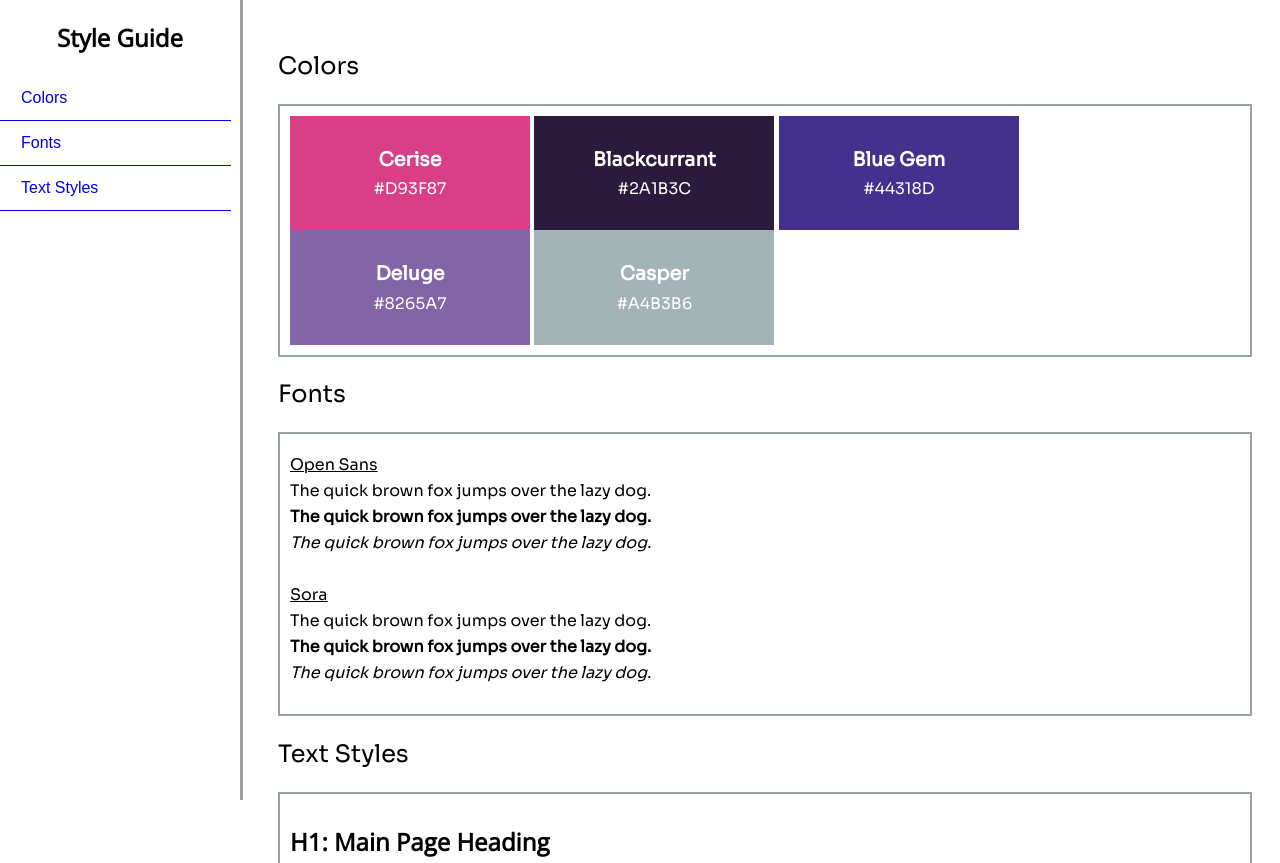
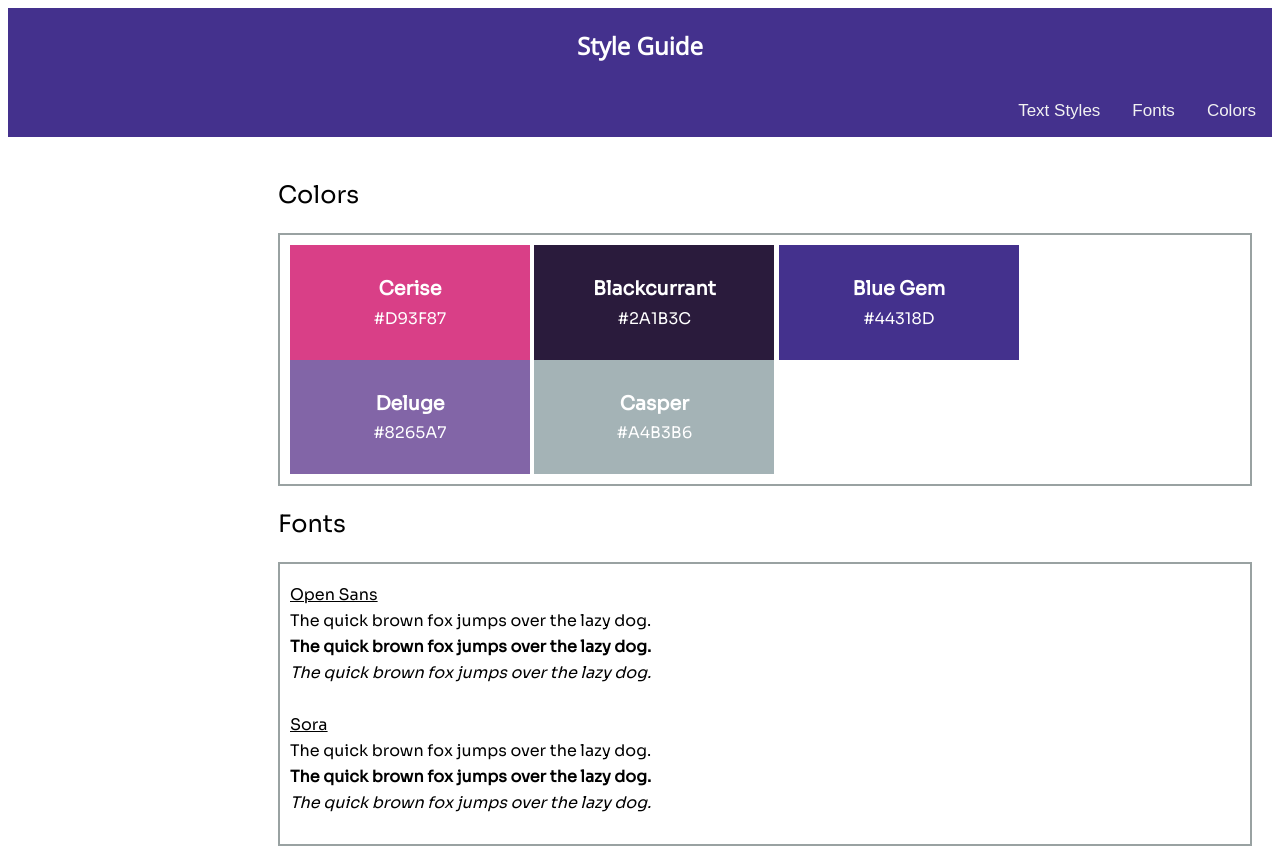
Before and after one commit to devCarlosZ/website-style-guide, a plain HTML site: page index.html in a window 1280 px wide. Shown: the top 863 px of the page. Drawn offline with nearby package versions, Linux system fonts and the light colour scheme.

Commit message:
Updated styling

```diff
--- a/style.css
+++ b/style.css
@@ -7,39 +7,29 @@ body {
 }
 
 #navbar {
-  position: fixed;
-  min-width: 200px;
-  top: 0px;
-  left: 0px;
-  width: 240px;
-  height: 100%;
-  border-right: solid;
-  border-color: rgba(0, 22, 22, 0.4);
-}
-
-#navbar ul {
-  height: 88%;
-  overflow-y: auto;
-  overflow-x: hidden;
+  background-color: #44318d;
+  overflow: hidden;
 }
 
 #navbar a {
+  float: right;
+  color: #f2f2f2;
+  text-align: center;
+  padding: 14px 16px;
   text-decoration: none;
-  cursor: pointer;
+  font-size: 17px;
 }
 
-#navbar li {
-  list-style: none;
-  border-bottom: solid;
-  border-bottom-width: 0px;
-  padding: 10px;
-  padding-left: 30px;
-  position: relative;
-  left: -50px;
-  width: 100%;
-  border: 1px solid;
-  border-top-width: 0px;
-  border-right: 0px;
+#navbar a:hover {
+  background-color: #d93f87;
+}
+
+header h1 {
+  color: white;
+}
+
+ul {
+  list-style-type: none;
 }
 
 #main-doc {
```
